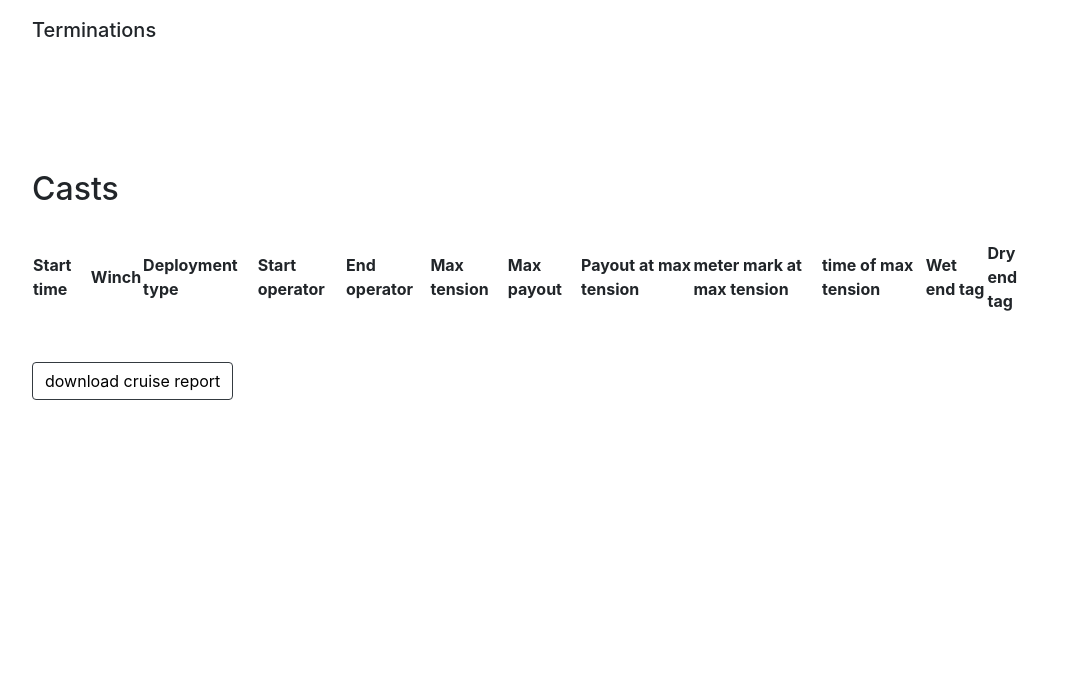
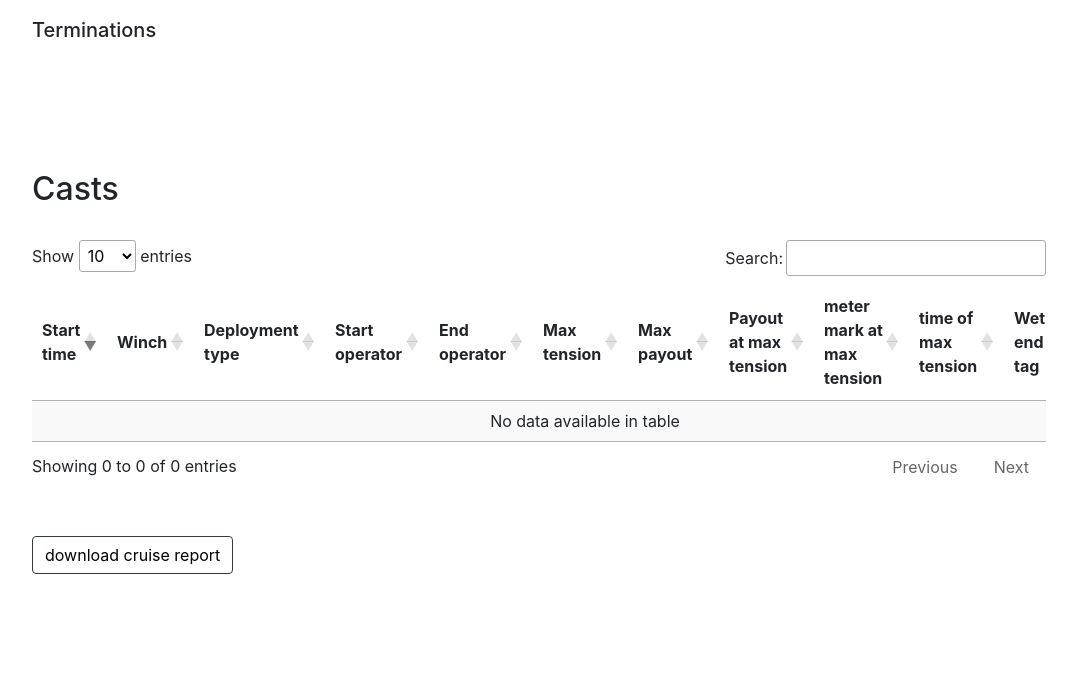
Before and after one commit to bkclarke/wwdb, a Django app: page /wwdb/reports/30/cruisereport/ in a window 1280 px wide. Shown: the part 806-1500 px from the top of the page, without its empty margins (101-1178 px from the left). Before the commit the page ends 1206 px from the top, so only its background shows below. Run offline with Django 4.2, Linux system fonts and the light colour scheme; data comes from the database, SQL or seed files in the repository; lists and menus that the app fills with data are empty; some libraries are stand-ins or nearby versions.

Commit message:
intiialize datatables

```diff
--- a/wwdb/templates/wwdb/reports/cruisereport.html
+++ b/wwdb/templates/wwdb/reports/cruisereport.html
@@ -98,7 +98,7 @@
 <div class="container p-5">
     <h2>Casts</h2>
     </br>
-    <table id="" class="display">
+    <table id="table" class="display">
         <thead>
             <tr>
                 <th>Start time</th>
@@ -139,4 +139,18 @@
         <a class="btn-link-wwdb" href="{% url 'cruise_report_file' pk=c.id %}">download cruise report</a>
     </button>
     {% endfor %}
+    <script>
+        $(document).ready(function () {
+            // Initialize DataTables
+            $('#table').DataTable({
+                responsive: true,
+                scrollX: true,
+                order: [[0, "desc"]]
+                // Add more options as needed
+            });
+
+            // Initialize tooltips (assuming you're using Bootstrap tooltips)
+            $('[data-toggle="tooltip"]').tooltip();
+        });
+    </script>
     {% endblock content %}
```
Also changed, not shown: wwdb/templates/wwdb/reports/cruiselist.html (+15 -1 lines).
